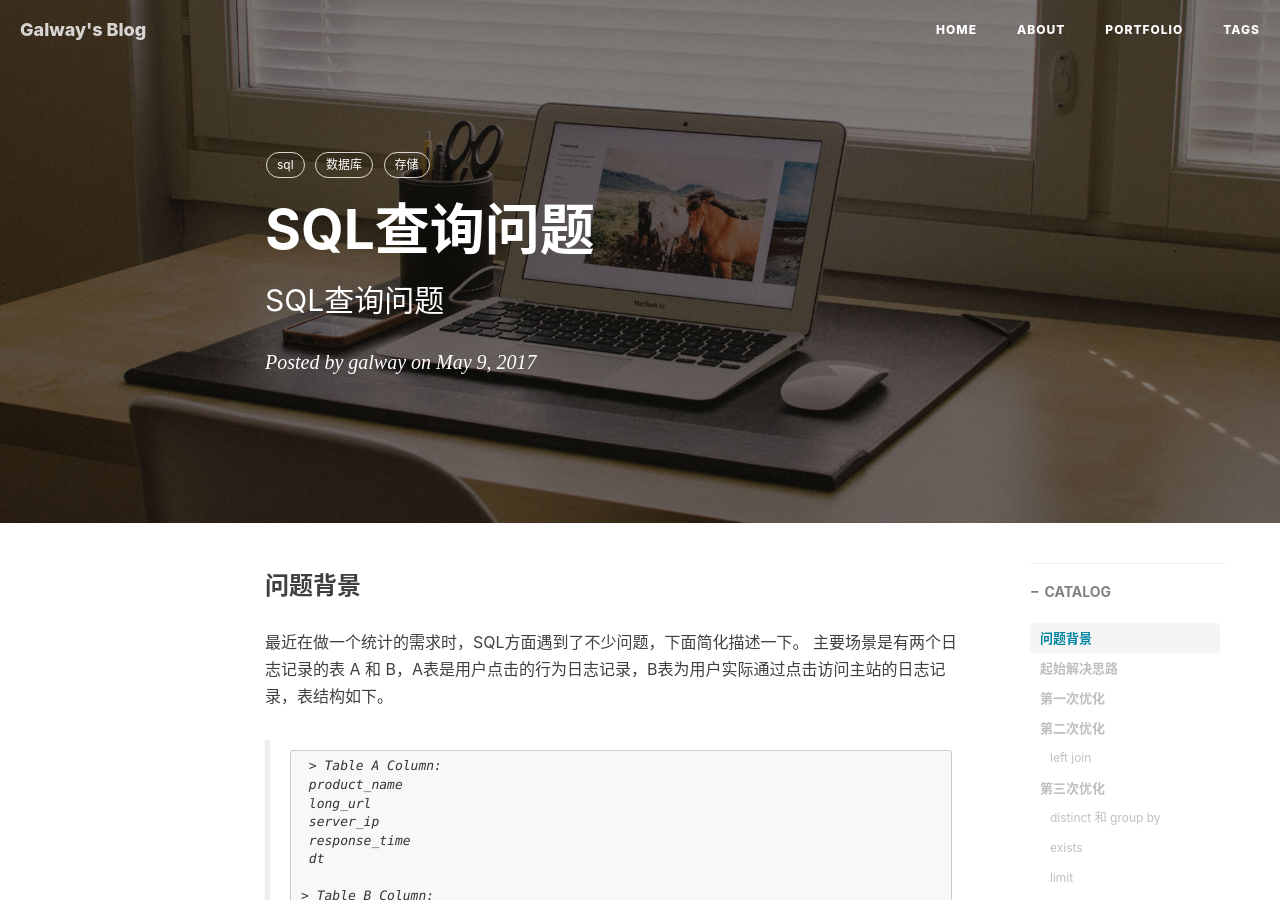
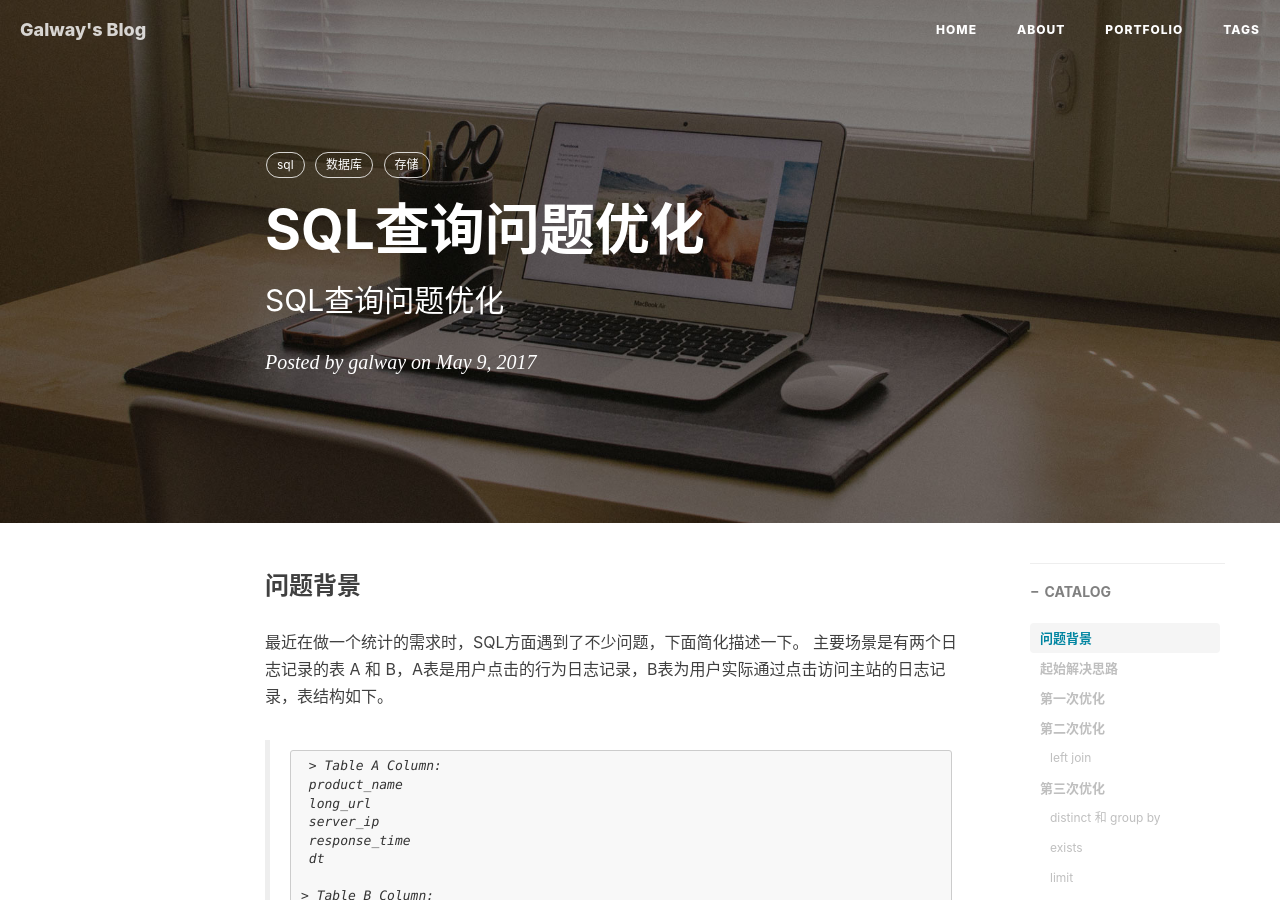
Before and after one commit to gaoweibupt/gaoweibupt.github.io, a Jekyll site: the page built from _posts/2017-05-09-sql.markdown, in a window 1280 px wide and 900 px high. Built offline with Jekyll 4.4.1, drawn with Linux system fonts in a browser that asks for light colours; nearby versions of some CDN libraries; our own code applies the rules of GitHub Pages for plain Markdown files; comment, search, counter and statistics services are not loaded.

Commit message:
sql查询优化

```diff
--- a/_posts/2017-05-09-sql.markdown
+++ b/_posts/2017-05-09-sql.markdown
@@ -1,7 +1,7 @@
 ---
 lyout:      post
-title:      "SQL查询问题"
-subtitle:   "SQL查询问题"
+title:      "SQL查询问题优化"
+subtitle:   "SQL查询问题优化"
 date:       2017-05-09 16:47:00
 author:     "galway"
 header-img: "img/home-bg-o.jpg"
```
